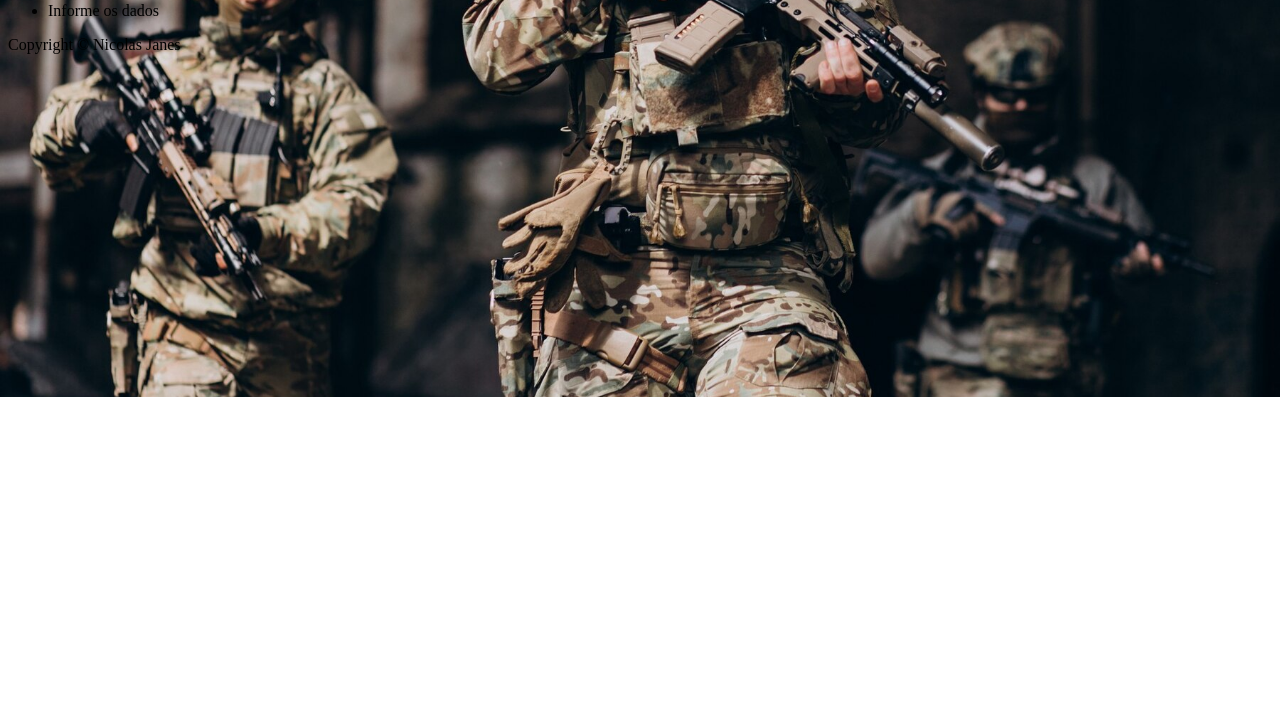
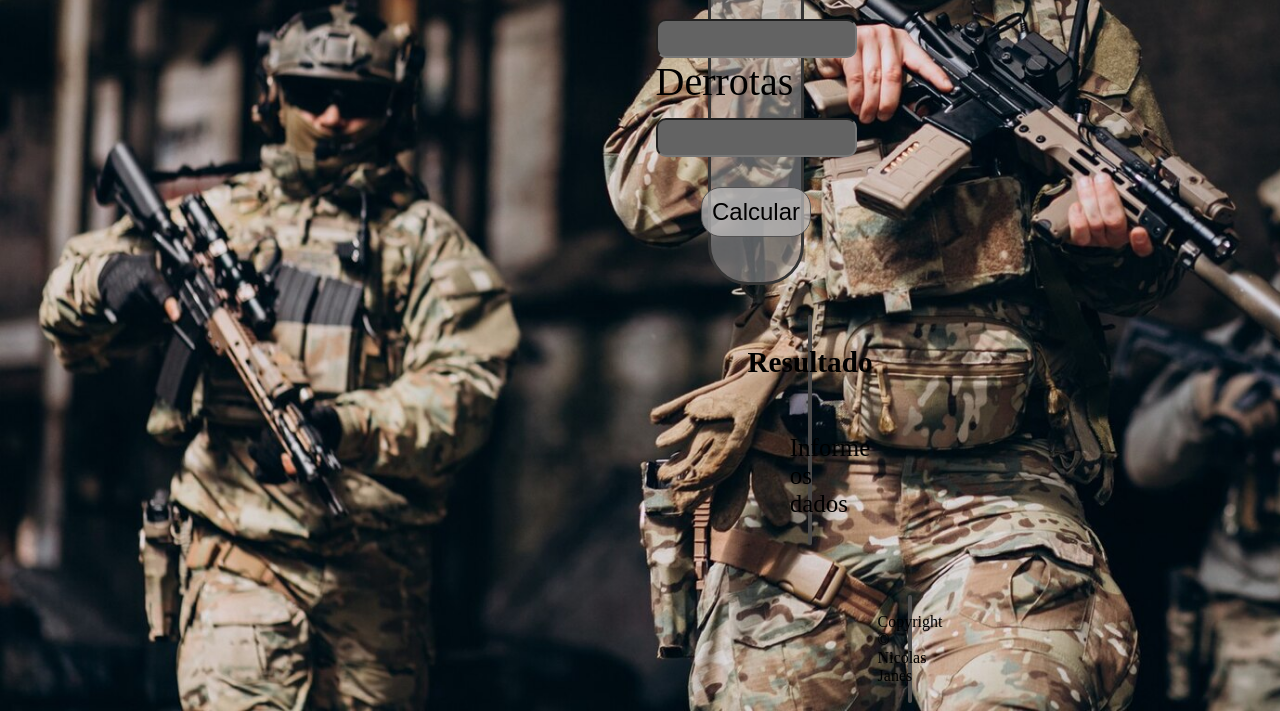
Before and after one commit to FreenzyXD/dio-calculadora-partidas-rankeadas, a plain HTML site: page index.html in a window 1280 px wide. Shown: the part 403-1114 px from the top of the page. Before the commit the page ends 800 px from the top, so only its background shows below. Drawn offline with Linux system fonts and the light colour scheme.

Commit message:
estrutura e estilização prontas

```diff
--- a/index.html
+++ b/index.html
@@ -8,8 +8,7 @@
 </head>
 <body>
     <h1>Calculadora De Partidas Ranqueadas</h1>
-    <h2>Insira a quantidade de vitoria de derrota</h2>
-     <div class="container">
+    <h2>Insira a quantidade de vitorias e derrotas</h2>
         <div class="container">
             <form id="formulario">
                 <label for="vitorias">Vitórias</label>
@@ -21,8 +20,8 @@
         </div>
 
         <div class="resultado-container">
-            <div class="header-container">
-                <h2>Resultado</h2>
+            <div>
+                <h3>Resultado</h3>
             </div>
             <ul id="resultado">
                 <li>Informe os dados</li>
--- a/src/js/main.js
+++ b/src/js/main.js
@@ -4,14 +4,18 @@ function calcularRankeadas() {
     const nivel = descobreNivel(vitorias, derrotas);
     const totalPartidas = (vitorias + derrotas);
     const porcentagemVitorias = (vitorias / totalPartidas) * 100;
+    const saldoDeVitorias = (vitorias - derrotas)
 
     const resultado = document.getElementById('resultado');
     resultado.innerHTML = `
                 <li>Total de Partidas: ${totalPartidas}</li>
                 <li>Vitórias: ${vitorias}</li>
                 <li>Derrotas: ${derrotas}</li>
+                <li>Saldo de Vitorias: ${saldoDeVitorias}
                 <li>Nível: ${nivel}</li>
-                <li>Taxa de Vitória: ${porcentagemVitorias.toFixed(2)}%</li>`;
+                <li>Taxa de Vitória: ${porcentagemVitorias.toFixed(1)}%</li>
+                <li>O herói tem o saldo de ${saldoDeVitorias} e está no nível ${nivel}</li>`
+
 }
 
 function descobreNivel(vitorias, derrotas) {
--- a/src/style/style.css
+++ b/src/style/style.css
@@ -1,9 +1,8 @@
 body {
-
     background: url(/assets/fundo.jpg);
     background-size: cover;
+}
 
-}
 h1 {
     display: flex;
     background-color: rgba(108, 108, 109, 0.968);
@@ -14,6 +13,7 @@ h1 {
     font-size: 60px;
     margin: 0px 200px 20px 200px;
 }
+
 h2 {
     display: flex;
     background-color: rgba(108, 108, 109, 0.968);
@@ -24,3 +24,67 @@ h2 {
     font-size: 45px;
     margin: 30px 350px 0px 350px;
 }
+
+.container {
+    display: flex;
+    align-items: center;
+    justify-content: center;
+    background-color: rgba(179, 176, 176, 0.49);
+    border: solid rgb(52, 52, 52);
+    border-radius: 40px;
+    margin: 30px 700px 10px 700px;
+    padding: 45px;
+    font-size: 40px;
+}
+
+#formulario input {
+    background-color: rgb(99, 99, 99);
+    padding: 10px;
+    border-radius: 10px;
+}
+
+#formulario button {
+    display: flex;
+    background: rgba(189, 188, 188, 0.731);
+    padding: 10px;
+    align-items: center;
+    justify-content: center;
+    border: 1px  rgb(82, 81, 81) solid;
+    border-radius: 20px;
+    margin: auto;
+    margin-top: 30px;
+    font-size: 24px;
+}
+
+#formulario button:hover {
+    border: 4px rgb(31, 30, 30);
+    background: rgb(207, 203, 203);
+}
+
+ul {
+    list-style-type: none;
+}
+
+.resultado-container {
+   display: flex ;
+   flex-direction: column;
+   align-items: center;
+   border: 2px solid rgb(73, 72, 72);
+   border-radius: 20px;
+   justify-content: center;
+   margin: 30px 800px 30px 800px;
+   background: rgba(179, 176, 176, 0.49);
+   font-size: 25px;
+}
+
+footer {
+    display: flex;
+    background: rgba(108, 108, 109, 0.68);
+    align-items: center;
+    justify-content: center;
+    margin: 50px 900px 0px 900px;
+    border: 2px solid rgb(77, 76, 76);
+    border-radius: 20px;
+
+
+}
```
Also changed, not shown: 1 other file.
